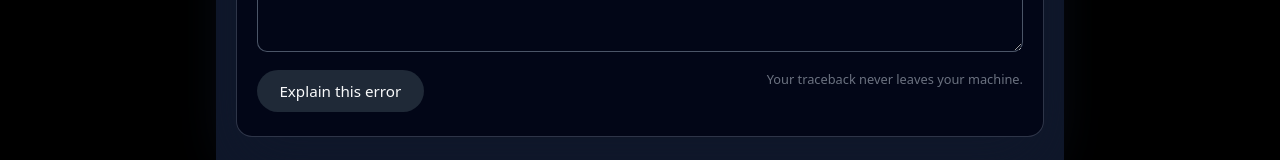
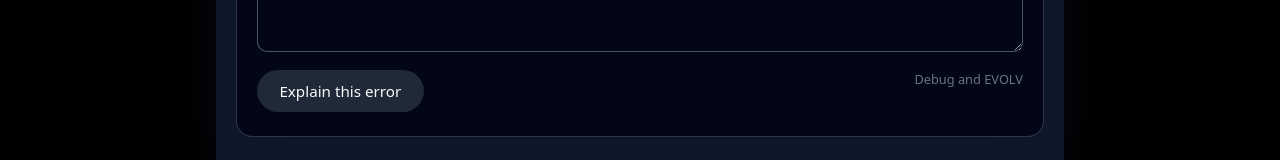
Before and after one commit to Pranit-git36/evolv, a Next.js app: page /errorbuddy in a window 1280 px wide. Shown: the part 509-669 px from the top of the page. Built offline with nearby package versions, Linux system fonts and the light colour scheme; no server answers.

Commit message:
ErrorBuddy Removed

```diff
--- a/app/errorbuddy/ErrorBuddyComponent.tsx
+++ b/app/errorbuddy/ErrorBuddyComponent.tsx
@@ -189,7 +189,7 @@ const TRANSLATE_URL = API_BASE_URL
                   whiteSpace: "normal",
                 }}
               >
-                Your traceback never leaves your machine.
+                Debug and EVOLV
               </span>
             </div>
 
```
